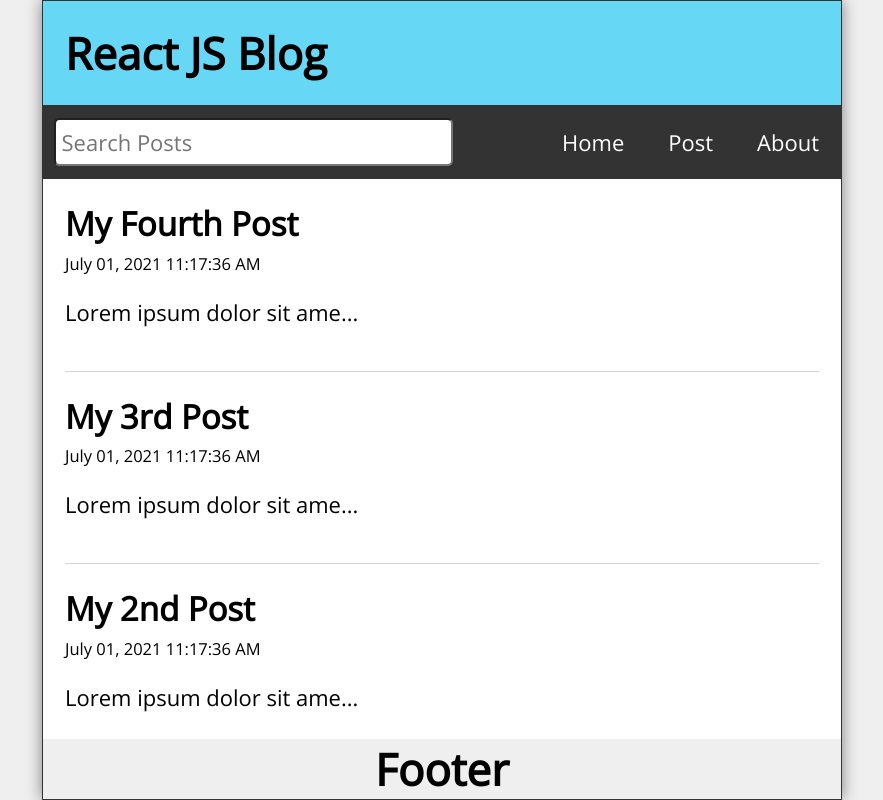
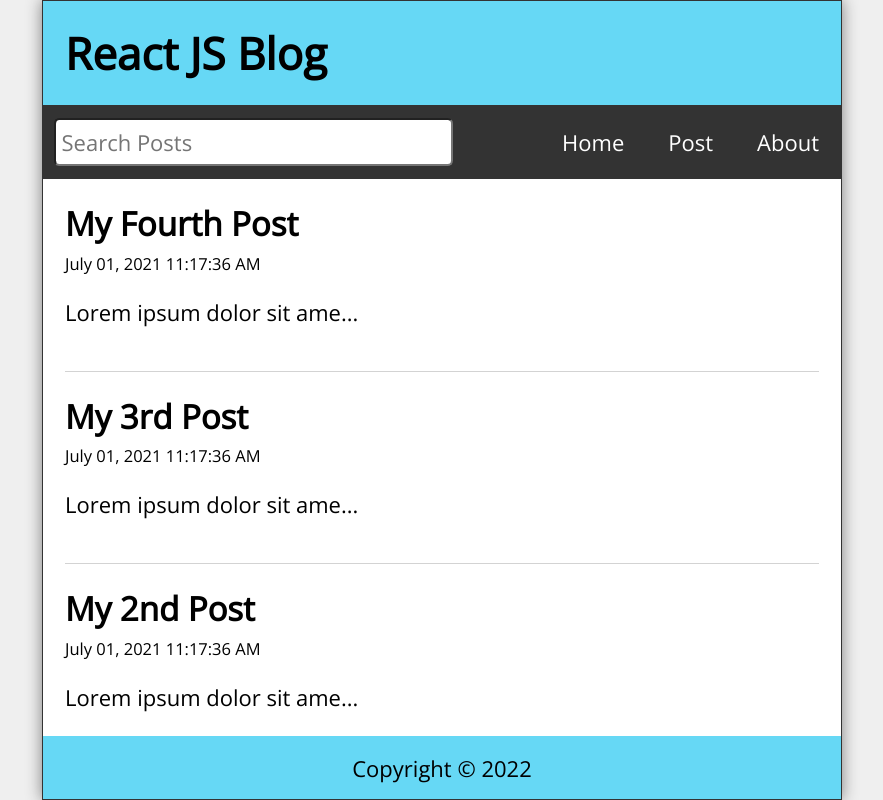
Before and after one commit to MrKaung21/Blog-App-with-React, a React (Create React App) app: page / in a window 1280 px wide. Shown: the whole page, without its empty margins (198-1081 px from the left). Built offline with nearby package versions, Linux system fonts and the light colour scheme.

Commit message:
complete blog

```diff
--- a/src/About.js
+++ b/src/About.js
@@ -1,10 +1,9 @@
-import React from 'react'
-
 const About = () => {
   return (
-    <main>
-        <h1>About</h1>
-    </main>
+      <main className='About'>
+          <h2>About</h2>
+          <p style={{ marginTop: "1rem" }}>This blog app is a project in the Learn React tutorial series.</p>
+      </main>
   )
 }
 
--- a/src/Footer.js
+++ b/src/Footer.js
@@ -1,9 +1,12 @@
 import React from 'react'
 
 const Footer = () => {
+  const today = new Date()
   return (
-    <footer>
-        <h1>Footer</h1>
+    <footer className='Footer'>
+        <p>
+            Copyright &copy; {today.getFullYear()}
+        </p>
     </footer>
   )
 }
--- a/src/Missing.js
+++ b/src/Missing.js
@@ -1,9 +1,13 @@
-import React from 'react'
+import { Link } from "react-router-dom"
 
 const Missing = () => {
   return (
-    <main>
-        <h1>Missing</h1>
+    <main className="Missing">
+        <h2>Post Not Found</h2>
+        <p>Well, that's disappointing.</p>
+        <p>
+            <Link to='/'>Visit Our Homepage</Link>
+        </p>
     </main>
   )
 }
```
Also changed, not shown: src/index.css (line endings or trailing spaces).
